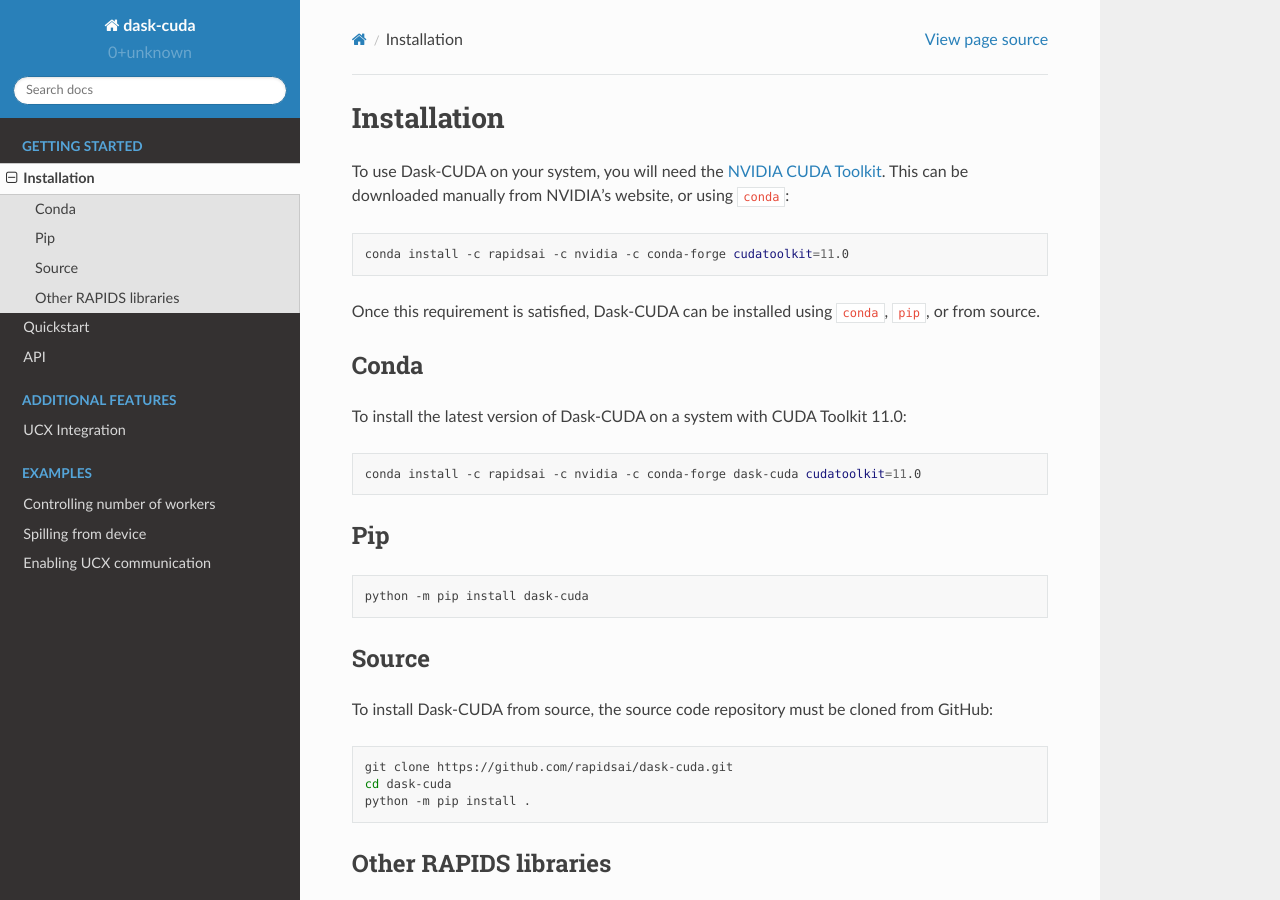
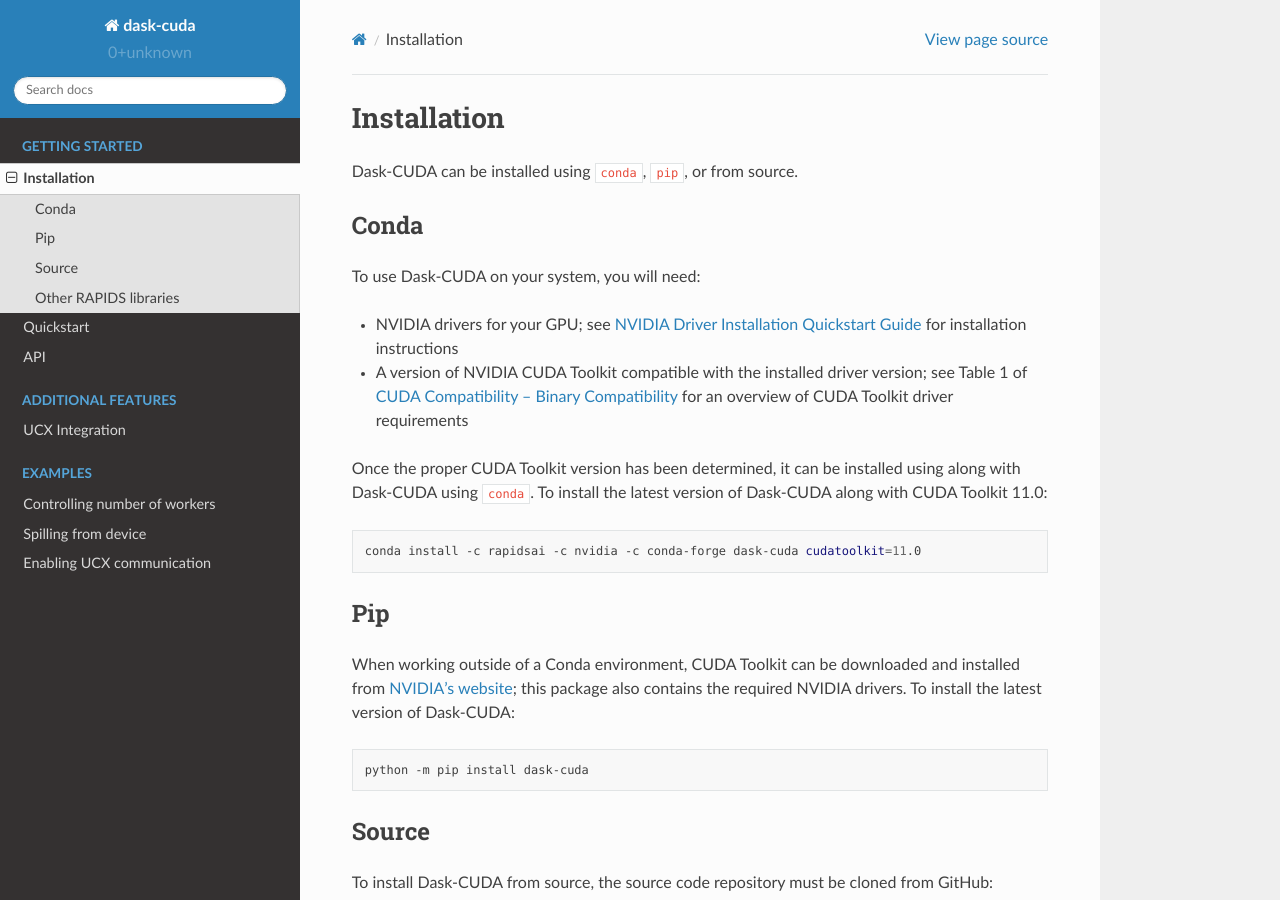
Before and after one commit to rapidsai/dask-cuda, a Sphinx documentation site: the page built from docs/source/install.rst, in a window 1280 px wide and 900 px high. Built offline with Sphinx 7.4.7 and the Read the Docs theme 2.0.0, drawn with Linux system fonts in a browser that asks for light colours.

Commit message:
Clarify drivers / toolkit in installation

```diff
--- a/docs/source/install.rst
+++ b/docs/source/install.rst
@@ -1,19 +1,18 @@
 Installation
 ============
 
-To use Dask-CUDA on your system, you will need the `NVIDIA CUDA Toolkit <https://developer.nvidia.com/cuda-toolkit>`_.
-This can be downloaded manually from NVIDIA's website, or using ``conda``:
-
-.. code-block:: bash
-
-    conda install -c rapidsai -c nvidia -c conda-forge cudatoolkit=11.0
-
-Once this requirement is satisfied, Dask-CUDA can be installed using ``conda``, ``pip``, or from source.
+Dask-CUDA can be installed using ``conda``, ``pip``, or from source.
 
 Conda
 -----
 
-To install the latest version of Dask-CUDA on a system with CUDA Toolkit 11.0:
+To use Dask-CUDA on your system, you will need:
+
+- NVIDIA drivers for your GPU; see `NVIDIA Driver Installation Quickstart Guide <https://docs.nvidia.com/datacenter/tesla/tesla-installation-notes/index.html>`_ for installation instructions
+- A version of NVIDIA CUDA Toolkit compatible with the installed driver version; see Table 1 of `CUDA Compatibility -- Binary Compatibility <https://docs.nvidia.com/deploy/cuda-compatibility/index.html#binary-compatibility>`_ for an overview of CUDA Toolkit driver requirements
+
+Once the proper CUDA Toolkit version has been determined, it can be installed using along with Dask-CUDA using ``conda``.
+To install the latest version of Dask-CUDA along with CUDA Toolkit 11.0:
 
 .. code-block:: bash
 
@@ -21,6 +20,9 @@
 
 Pip
 ---
+
+When working outside of a Conda environment, CUDA Toolkit can be downloaded and installed from `NVIDIA's website <https://developer.nvidia.com/cuda-toolkit>`_; this package also contains the required NVIDIA drivers.
+To install the latest version of Dask-CUDA:
 
 .. code-block:: bash
 
```
